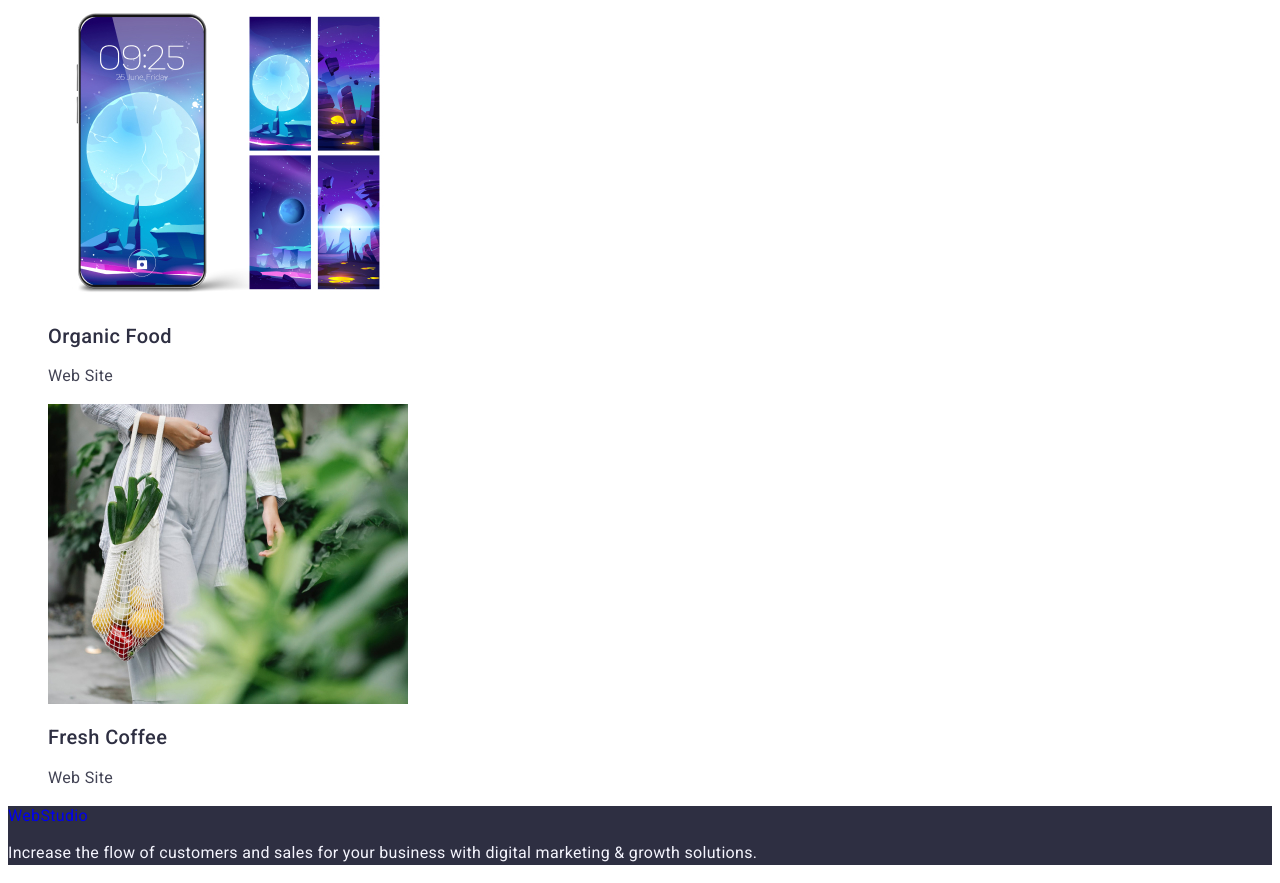
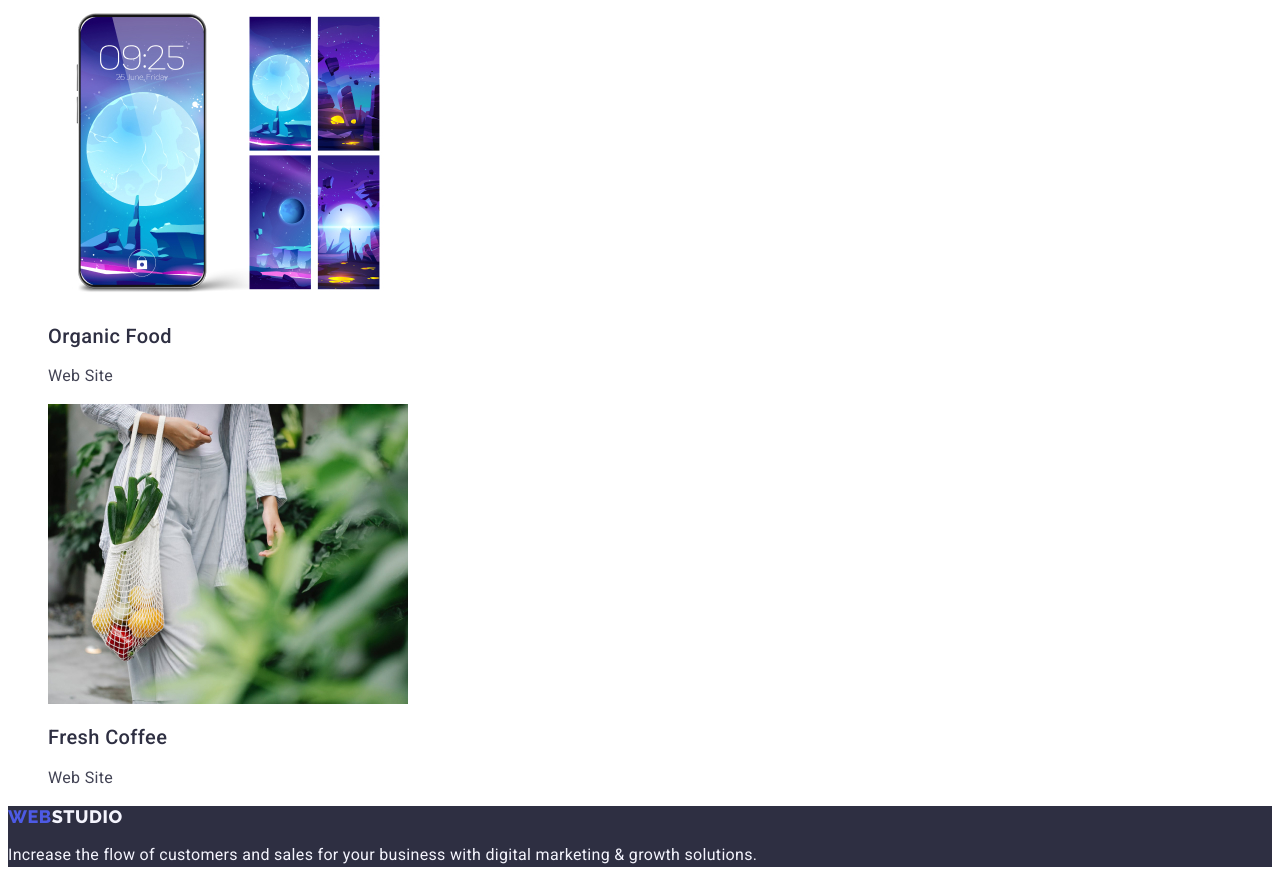
Before and after one commit to OstafiichukO/neoversity-markup-hw-06, a plain HTML site: page portfolio.html in a window 1280 px wide. Shown: the part 3220-4103 px from the top of the page. Drawn offline with Linux system fonts and the light colour scheme.

Commit message:
fix: footer classes

```diff
--- a/portfolio.html
+++ b/portfolio.html
@@ -183,11 +183,11 @@
 
         <!-- ========== START footer ========== -->
         <footer class="footer">
-            <a class="footer__logo link" href="./index.html"><span class="footer__logo--accent">Web</span>Studio</a>
+            <a class="footer__logo-blue link" href="./index.html">Web<span class="footer__logo-white">Studio</span></a>
             <p class="footer__text">
-                Increase the flow of customers and
-                sales for your business with digital
-                marketing & growth solutions.
+              Increase the flow of customers and
+              sales for your business with digital
+              marketing & growth solutions.
             </p>
         </footer>
         <!-- ========== END footer ========== -->
```
